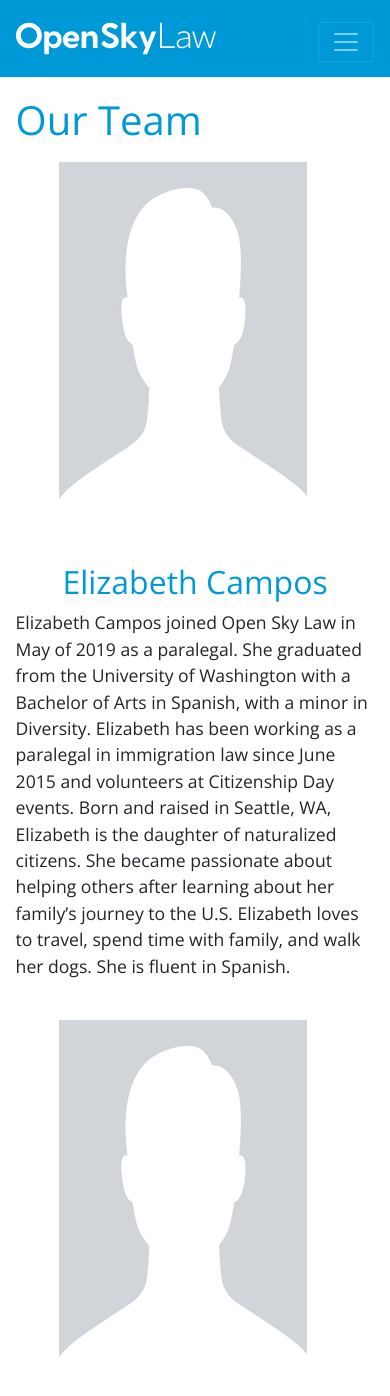
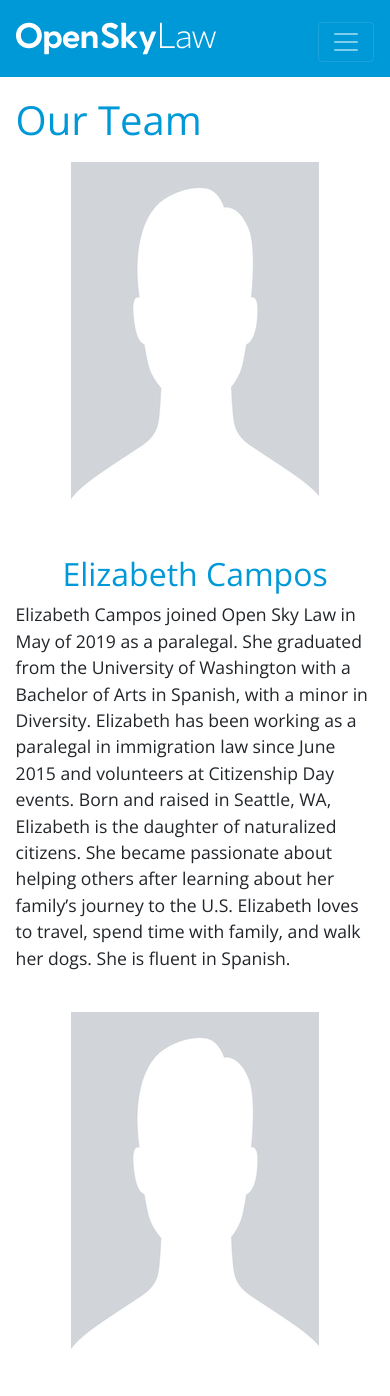
Before and after one commit to dtto/opensky, a Jekyll site: the page built from team.md, in a window 390 px wide and 1400 px high. Shown: the top 1396 px of the window. Built offline with Jekyll 4.4.1, drawn with Linux system fonts in a browser that asks for light colours; nearby versions of some CDN libraries; some web fonts are replaced.

```diff
--- a/assets/style.css
+++ b/assets/style.css
@@ -163,6 +163,8 @@ a:hover{
   }
   .bio-photo{
     align-content: center;
+    padding-right: 0px;
+    padding-bottom: 2px;
   }
 }
 @media (min-width: 620px) {
```
Also changed, not shown: 1 other file.
